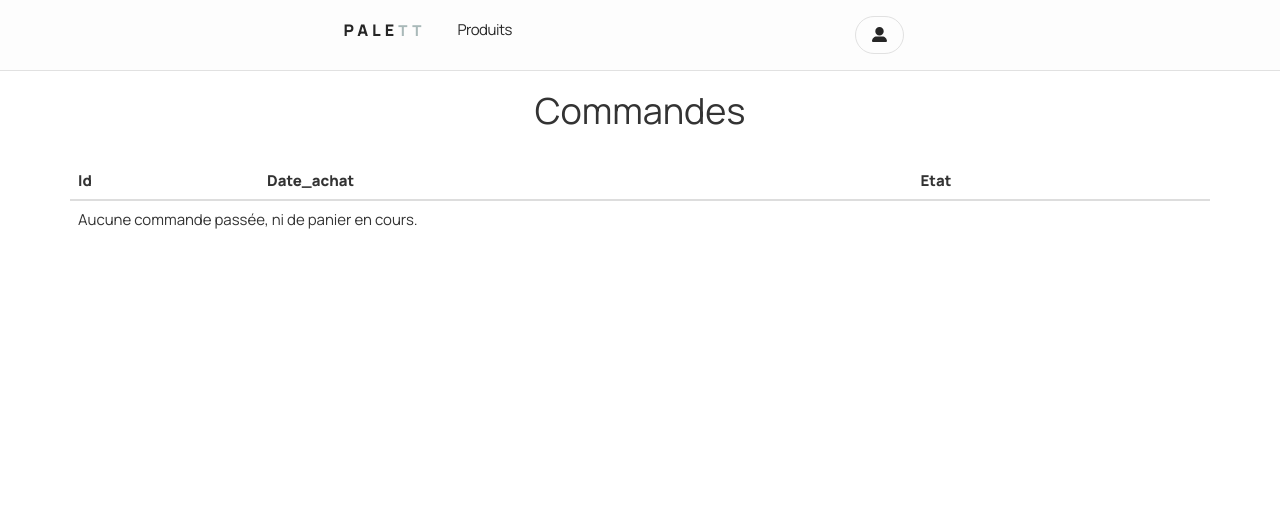
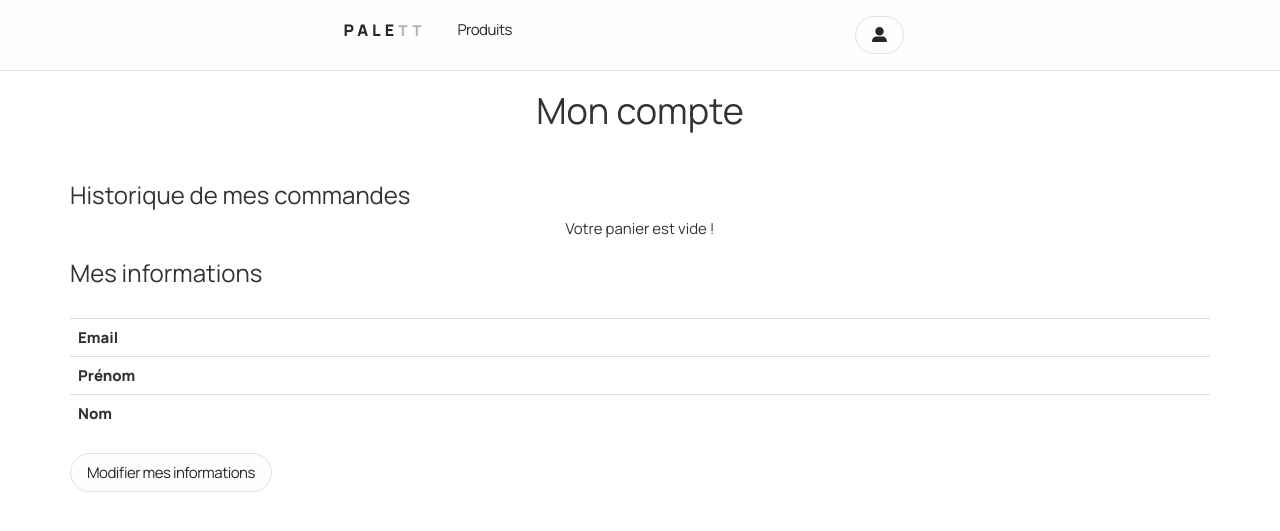
Before and after one commit to laure-bll/sf_evaluation, a Symfony app: template templates/panier/index.html.twig in a window 1280 px wide. Shown: the top 531 px of the page. Run offline with Twig, Linux system fonts and the light colour scheme; the template is opened without the code that fills it, so the values that code supplies are empty; some libraries are stand-ins or nearby versions; some web fonts are replaced.

Commit message:
Ajout du compte cliet

```diff
--- a/src/Controller/ContenuPanierController.php
+++ b/src/Controller/ContenuPanierController.php
@@ -25,7 +25,7 @@ class ContenuPanierController extends AbstractController
 
         // Récupère uniquement le contenu de panier non payé de l'utilisateur connecté.
         return $this->render('contenu_panier/index.html.twig', [
-            'contenu_paniers' => $contenuPanierRepository->findByUserEtatFalse($user),
+            'contenu_paniers' => $contenuPanierRepository->findByUserEtat($user, false),
         ]);
     }
 
--- a/src/Form/UtilisateurType.php
+++ b/src/Form/UtilisateurType.php
@@ -11,7 +11,11 @@ class UtilisateurType extends AbstractType
 {
     public function buildForm(FormBuilderInterface $builder, array $options): void
     {
-        $builder->add('roles');
+        $builder
+            ->add('email')
+            ->add('nom')
+            ->add('prenom')
+        ;
     }
 
     public function configureOptions(OptionsResolver $resolver): void
--- a/src/Repository/ContenuPanierRepository.php
+++ b/src/Repository/ContenuPanierRepository.php
@@ -42,13 +42,14 @@ class ContenuPanierRepository extends ServiceEntityRepository
    /**
     * @return ContenuPanier[] Returns an array of ContenuPanier objects's connected user from Panier etat false
     */
-   public function findByUserEtatFalse($user): array
+   public function findByUserEtat($user, $etat): array
    {
        return $this->createQueryBuilder('c')
             ->leftJoin('c.panier', 'panier')
             ->andWhere('panier.Utilisateur = :u')
             ->setParameter('u', $user)
-            ->andWhere('panier.etat = false')
+            ->andWhere('panier.etat = :e')
+            ->setParameter('e', $etat)
             ->getQuery()
             ->getResult()
        ;
--- a/templates/base.html.twig
+++ b/templates/base.html.twig
@@ -42,7 +42,10 @@
                         <small class="btn btn-warning"><i class="fa-solid fa-crown"></i>ADMIN</small>
                     {% endif %}
 
-                    <button class="btn btn-primary"><i class="fa-solid fa-user-large"></i></button>
+                    <a href="{{ path('app_panier_index') }}">
+                        <button class="btn btn-primary"><i class="fa-solid fa-user-large"></i></button>
+                    </a>
+
                     <a href="{{ path('app_logout') }}"><button class="btn btn-secondary"><i class="fa-solid fa-right-from-bracket"></i></button></a>
                 {% else %}
                     <a href="{{ path('app_register') }}"><small class="btn btn-secondary"><i class="fa-solid fa-user-large"></i></small></a>
--- a/templates/contenu_panier/list.html.twig
+++ b/templates/contenu_panier/list.html.twig
@@ -2,15 +2,22 @@
         <table class="table">
         <thead>
           <tr>
+                {% if super_admin or commande %}
+                    <th>Numéro</th>
                     {% if super_admin %}
-                    <th>Numéro</th>
                         <th>Utilisateur (ID)</th>
                     {% endif %}
+                {% endif %}
                 <th>Produits</th>
+                {% if commande is same as false %}
                     <th>Prix unitaire</th>
                     <th>Quantité</th>
+                {% endif %}
                 <th>Montant total</th>
-                {% if super_admin is same as false %}
+                {% if commande %}
+                    <th>Date d'achat</th>
+                {% endif %}
+                {% if super_admin is same as false or (commande is same as true) %}
                     <th>Action</th>
                 {% endif %}
           </tr>
@@ -18,24 +25,37 @@
       <tbody>
           {% for contenu_panier in contenu_paniers %}
               <tr>
+                    {% if super_admin  or commande %}
+                        <th>#{{ contenu_panier.id }}</th>
                         {% if super_admin %}
-                        <th>#{{ contenu_panier.id }}</th>
                             <td>{{ contenu_panier.panier.utilisateur.email }} (#{{ contenu_panier.panier.utilisateur.id }})</td>
                         {% endif %}
+                    {% endif %}
                         <td class="col-md-2">
+                            {% if commande is same as false %}
                                 <img class="col-md-5" src="{{ asset('uploads/photos/' ~ contenu_panier.produit.photo) }}" title="{{contenu_panier.produit.nom}}" />
                                 <br/>
+                            {% endif %}
                             {{ contenu_panier.produit.nom }}
                         </td>
+                    {% if commande is same as false %}
                         <td>{{ contenu_panier.produit.prix }}€</td>
                         <td>{{ contenu_panier.quantite }}</td>
+                    {% endif %}
                     <td>
                         {% set montant = contenu_panier.produit.prix * contenu_panier.quantite %}
                         {{ montant }}€
                     </td>
-                    {% if super_admin is same as false %}
+                    {% if commande %}
+                        <td>{{ contenu_panier.panier.dateAchat|date("d/m/Y h:i:s") }}</td>
+                    {% endif %}
+                    {% if (super_admin is same as false) or (commande is same as true) %}
                         <td>
+                            {% if contenu_panier.panier.etat is same as true %}
+                                <a class="btn btn-primary mr-2" href="{{ path('app_panier_show', {'id': contenu_panier.panier.id}) }}">Voir la commande</a>
+                            {% else %}
                                     {{ include('contenu_panier/_delete_form.html.twig', {'id': contenu_panier.id}) }}
+                            {% endif %}
                         </td>
                     {% endif %}
               </tr>
--- a/templates/panier/index.html.twig
+++ b/templates/panier/index.html.twig
@@ -1,31 +1,13 @@
 {% extends 'base.html.twig' %}
 
-{% block title %}Commandes{% endblock %}
+{% block title %}Mon compte{% endblock %}
 
 {% block body %}
-    <h1 class="text text-center">Commandes</h1>
+    <h1 class="text text-center">Mon compte</h1>
     <br/>
 
-    <table class="table">
-        <thead>
-            <tr>
-                <th>Id</th>
-                <th>Date_achat</th>
-                <th>Etat</th>
-            </tr>
-        </thead>
-        <tbody>
-        {% for panier in paniers %}
-            <tr>
-                <td>{{ panier.id }}</td>
-                <td>{{ panier.dateAchat ? panier.dateAchat|date('Y-m-d H:i:s') : '' }}</td>
-                <td>{{ panier.etat ? 'Payée' : 'Non payée' }}</td>
-            </tr>
-        {% else %}
-            <tr>
-                <td colspan="3">Aucune commande passée, ni de panier en cours.</td>
-            </tr>
-        {% endfor %}
-        </tbody>
-    </table>
+    <h3>Historique de mes commandes</h3>
+    {{ include ("contenu_panier/list.html.twig", { contenu_paniers: paniers, super_admin: false, commande: true }) }}
+
+    {{ include('utilisateur/show.html.twig', {'utilisateur': utilisateur}) }}
 {% endblock %}
--- a/templates/super_admin/index.html.twig
+++ b/templates/super_admin/index.html.twig
@@ -13,7 +13,7 @@
 
     <h3>Paniers en cours</h3>
 
-    {{ include ("contenu_panier/list.html.twig", { contenu_paniers: unpaid_paniers, super_admin: true }) }}
+    {{ include ("contenu_panier/list.html.twig", { contenu_paniers: unpaid_paniers, super_admin: true, commande: false }) }}
 
     <h3>Nouveaux utilisateurs du jour</h3>
 
--- a/templates/utilisateur/_edit_form.html.twig
+++ b/templates/utilisateur/_edit_form.html.twig
@@ -1,4 +1,4 @@
-<form method="post" action="{{ path('app_utilisateur_edit', {'id': utilisateur.id}) }}" onsubmit="return confirm('Are you sure you want to {{ action }}?');">
+<form method="post" action="{{ path('app_role_edit', {'id': utilisateur.id}) }}" onsubmit="return confirm('Are you sure you want to {{ action }}?');">
     <input type="hidden" name="_token" value="{{ csrf_token('edit' ~ utilisateur.id) }}">
     <input type="hidden" name="_admin" value="{{admin}}">
     <button class="btn {{admin ? 'btn-primary' : ''}}">{{ action }}</button>
--- /dev/null
+++ b/templates/utilisateur/show.html.twig
@@ -0,0 +1,25 @@
+{% block body %}
+    <h3>Mes informations</h3>
+    <br/>
+
+    <table class="table">
+        <tbody>
+            <tr>
+                <th>Email</th>
+                <td>{{ utilisateur.email }}</td>
+            </tr>
+            <tr>
+                <th>Prénom</th>
+                <td>{{ utilisateur.prenom }}</td>
+            </tr>
+            <tr>
+                <th>Nom</th>
+                <td>{{ utilisateur.nom }}</td>
+            </tr>
+        </tbody>
+    </table>
+
+    <button class="btn btn-secondary">
+        <a href="{{ path('app_utilisateur_update', {id: utilisateur.id}) }}">Modifier mes informations</a>
+    </button>
+{% endblock %}
```
Also changed, not shown: src/Controller/PanierController.php (+7 -2 lines), src/Controller/UtilisateurController.php (+25 -1 lines), templates/utilisateur/update.html.twig (added, +15 -0 lines). Lines whose indentation alone changed are shown as unchanged.
